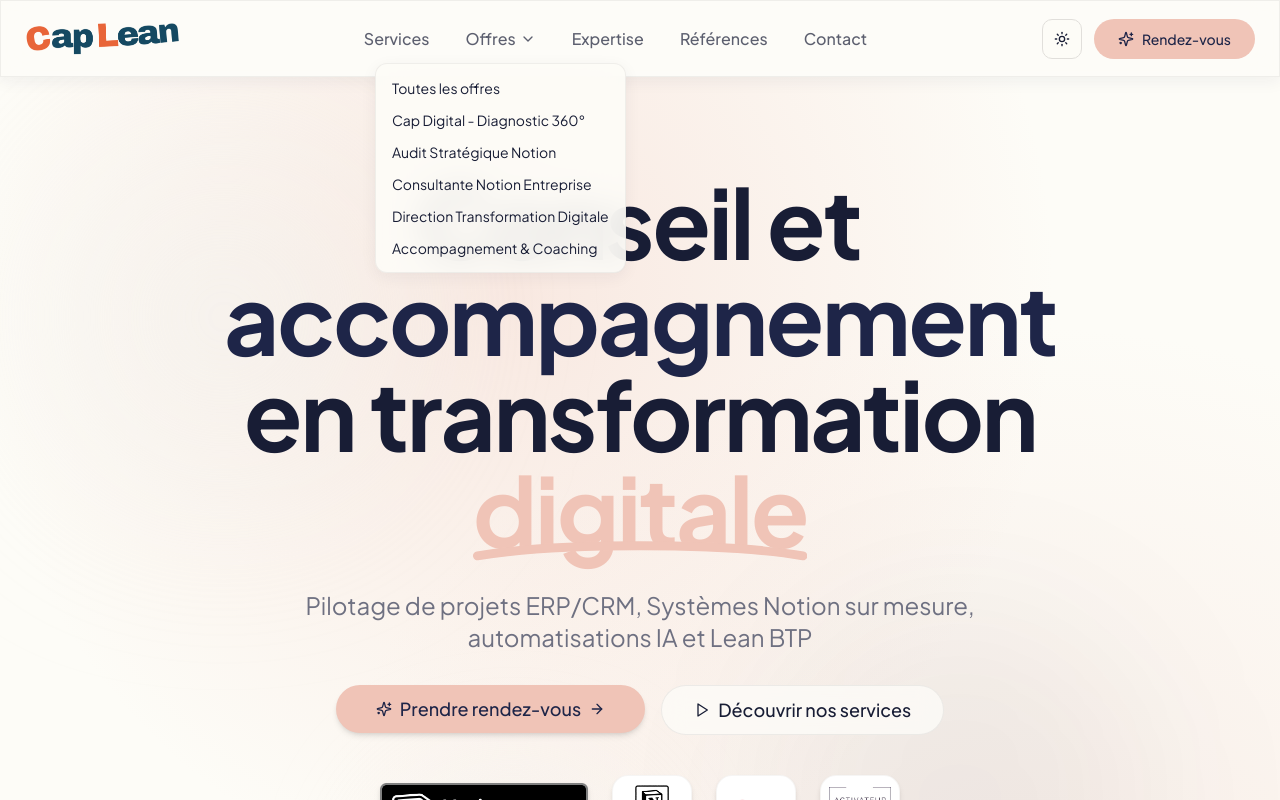
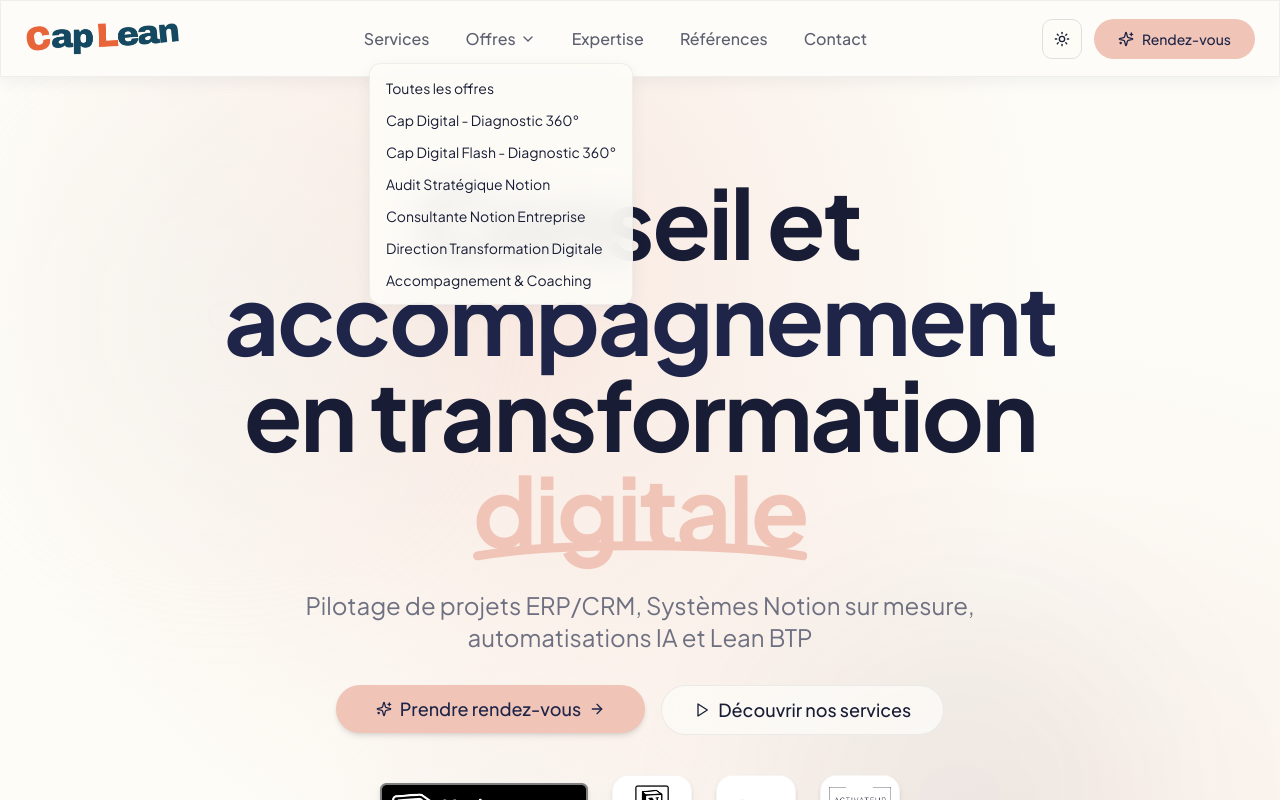
Before and after one commit to mLyon4/caplean-ia, a React (Vite) app: page / in a window 1280 px wide. Both pictures are taken after a click on the button "Offres". Shown: the top 800 px of the page. Built offline with nearby package versions, Linux system fonts and the light colour scheme.

Commit message:
Changes
Co-authored-by: mLyon4 <226275147+mLyon4@users.noreply.github.com>

```diff
--- a/src/components/Header.tsx
+++ b/src/components/Header.tsx
@@ -78,6 +78,11 @@ const Header = () => {
                 <DropdownMenuItem asChild className="rounded-lg cursor-pointer">
                   <Link to="/le-cap-digital">
                     Cap Digital - Diagnostic 360°
+                  </Link>
+                </DropdownMenuItem>
+                <DropdownMenuItem asChild className="rounded-lg cursor-pointer">
+                  <Link to="/cap-digital-flash">
+                    Cap Digital Flash - Diagnostic 360°
                   </Link>
                 </DropdownMenuItem>
                 <DropdownMenuItem asChild className="rounded-lg cursor-pointer">
```
